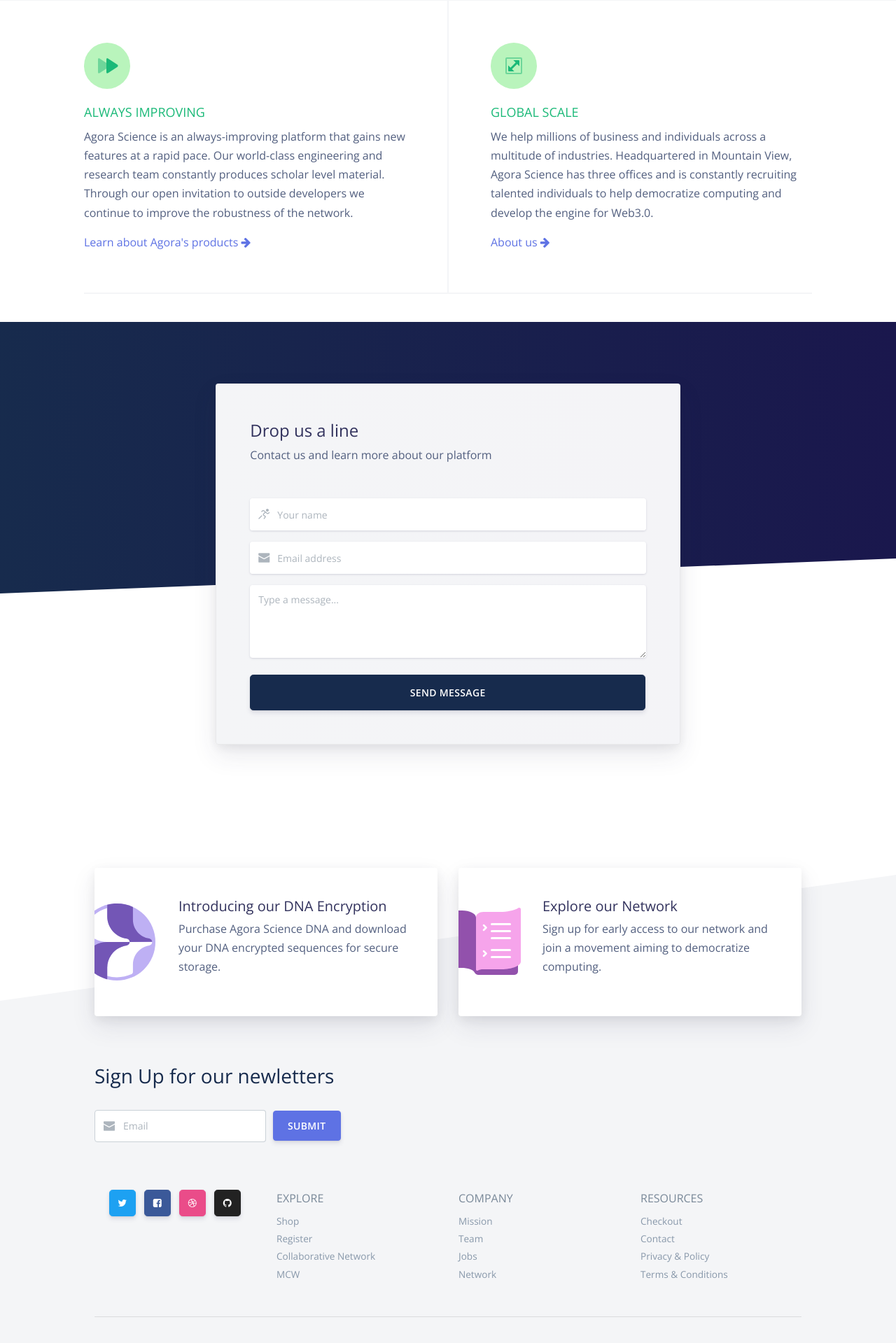
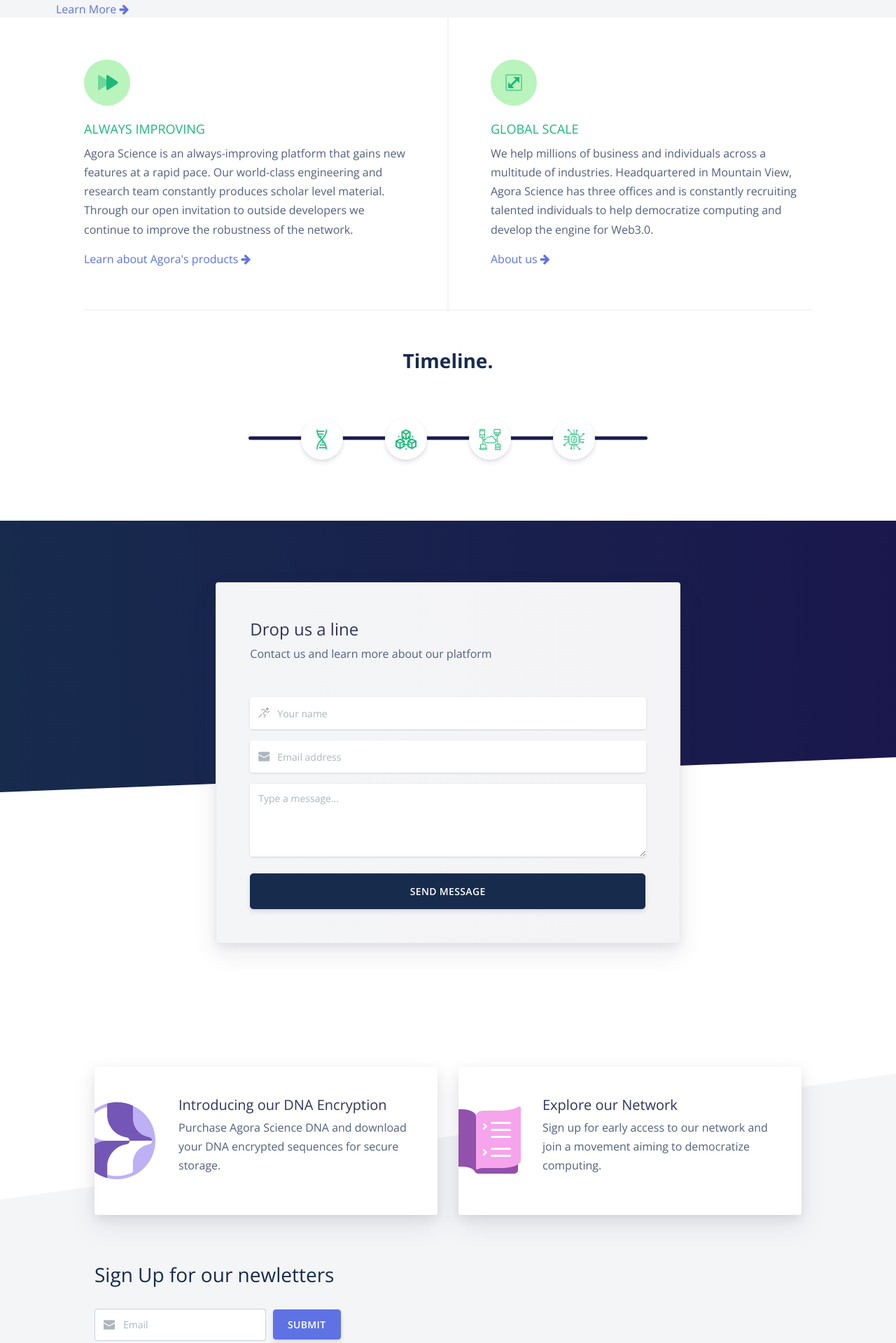
Before and after one commit to damodarraju/agorascience, a PHP site: page /index.html in a window 1280 px wide. Shown: the part 2191-4110 px from the top of the page at 70% size. Run offline with PHP 8.4, Linux system fonts and the light colour scheme.

Commit message:
Chages to site

```diff
--- a/assets/css/style.css
+++ b/assets/css/style.css
@@ -453,6 +461,56 @@
   border-radius: 4px;
   box-shadow: 0 15px 35px rgba(50, 50, 93, .1), 0 5px 15px rgba(0, 0, 0, .07) !important;
 }
+#timeline {
+  height: 250px !important;
+}
+.timeline {
+  margin: 50px 0;
+  text-align: center;
+  width: 100%;
+  height: 20%;
+}
+
+#line {
+  height: 5px;
+  max-width: 100% !important;
+  background: #191a4d;
+  border-radius: 5px;
+  top: 150% !important;
+  transform: translateY(-50%);
+  position: relative;
+}
+.timeline ul li a {
+  position: absolute !important;
+  margin-bottom: 30px;
+}
+.ic1 {
+  left: 15%;
+}
+.ic2 {
+  left: 35%;
+}
+.ic3 {
+  left: 55%;
+}
+.ic4 {
+  left: 75%;
+}
+.timeline .container {
+  max-width: 600px !important;
+}
+/* .timeline .nav-pills .nav-link.active, .nav-pills .show > .nav-link {
+  background-color: #172b4d !important;
+} */
+.timeline .nav-pills .nav-link.active, .nav-pills .show > .nav-link {
+  background-color: #FFF;
+}
+.timeline img {
+  width: 30px;
+}
+.timeline .nav-item a:hover {
+  background: #172b4d !important;
+}
 
 @media only screen and (max-width: 768px) {
   #center-padding {
--- a/index.html
+++ b/index.html
@@ -132,7 +132,9 @@
               </a>
             </li>
             <li>
-              <button class="btn btn-1 btn-neutral" type="button">Register</button>
+              <button class="btn btn-1 btn-neutral" type="button" onclick="location.href = './register.html';">
+                  Register
+              </button>
             </li>
           </ul>
         </div>
@@ -248,6 +250,8 @@
                   Relying on silicon based computing and storage technologies is futile given the rise of Web3.0. Our staple decentralized network utilizes spare computing resources from a distributed network of devices and enterprise-grade servers. Our blockchain microtransaction platform allows network members to directly profit without any middle men. DNA provides file storage and network compute power while our quantum computing architecture further bolsters computing efficiency. Agora Science introduces the industry's first bio-quantum computing platform. The platform is faster, cheaper, and more secure than existing solutions.
                 </p>
               </div>
+              <a href="#">Learn more <i class="fa fa-arrow-right" aria-hidden="true"></i></a>
+
             </div>
             <div class="col-md-6 col-sm-6 order-md-1 order-sm-1 order-xs-2 no-padding">
                 <img src="./assets/img/theme/section1.jpg" class="img-fluid">
@@ -323,6 +327,48 @@
               </p>
               <a href="#">About us <i class="fa fa-arrow-right" aria-hidden="true"></i></a>
             </div>
+          </div>
+        </div>
+      </div>
+    </section>
+
+    <section id="timeline">
+      <div class="timeline">
+        <div class="container" style="width: 100%;height: 23px;">
+          <div class="row justify-content-md-center mb-5">
+            <div class="col-lg-8">
+              <h3 class="items-colors">Timeline.</h3>
+            </div>
+          </div>
+          <div id="line"></div>
+          <div class="row">
+            <div class="col-lg-12">
+              <ul class="nav nav-pills nav-pills-circle mb-3" id="tabs_2" role="tablist">
+                <li class="nav-item">
+                  <a class="nav-link active show ic1" id="contact-tab" data-toggle="tooltip" data-placement="bottom" title="" data-container="body" data-animation="true" data-original-title="Watson & Crick" aria-selected="true">
+                    <img src="./assets/img/icons/dna.svg" />
+                  </a>
+                </li>
+                <li class="nav-item">
+                  <a class="nav-link active show ic2" id="contact-tab" data-toggle="tooltip" data-placement="bottom" title="" data-container="body" data-animation="true" data-original-title="Nakamoto" aria-selected="true">
+                    <img src="./assets/img/icons/coin.svg" />
+                  </a>
+                </li>
+                <li class="nav-item">
+                  <a class="nav-link active show ic3" id="contact-tab" data-toggle="tooltip" data-placement="bottom" title="" data-container="body" data-animation="true" data-original-title="Moore" aria-selected="true">
+                    <img src="./assets/img/icons/computing.svg" />
+                  </a>
+                </li>
+                <li class="nav-item">
+                  <a class="nav-link active show ic4" id="contact-tab" data-toggle="tooltip" data-placement="bottom" title="" data-container="body" data-animation="true" data-original-title="Noyce" aria-selected="true">
+                    <img src="./assets/img/icons/quantum.svg" />
+                  </a>
+                </li>
+              </ul>
+            </div>
+          </div>
+          <div class="row mb-5">
+
           </div>
         </div>
       </div>
--- a/team.html
+++ b/team.html
@@ -80,7 +80,7 @@
     <div class="container">
       <div class="row justify-content-md-center text-center mt-5">
         <div class="col-lg-10">
-            <h3 class="items-colors">The minds behind</h3>
+            <h3 class="items-colors">The minds behind Agora Science</h3>
             </div>
       </div>
     </div>
@@ -129,8 +129,6 @@
           <h6 class="items-colors">Himanshu Jain</h6>
           <p>Backend Developer</p>
         </div>
-      </div>
-      <div class="row mb-5">
         <div class="col-lg-3">
           <h6 class="items-colors">Shrey</h6>
           <p>Senior AI Developer</p>
@@ -191,6 +189,7 @@
       </div>
     </div>
   </footer>
+</div>
 
   <!-- Core -->
   <script src="./assets/vendor/jquery/jquery.min.js"></script>
```
Also changed, not shown: other parts of assets/css/style.css (+17 -72 lines), contact.html (+11 -29 lines), mission.html (+9 -18 lines), assets/img/brains-picks/layout-bg-17.png (added), assets/img/brains-picks/layout-bg-18.png (added), assets/img/icons/coin.svg, assets/img/icons/computing.svg, assets/img/icons/crypto.svg (deleted), assets/img/icons/dna.svg, assets/img/icons/quantum.svg, assets/img/icons/verified.svg (added).
